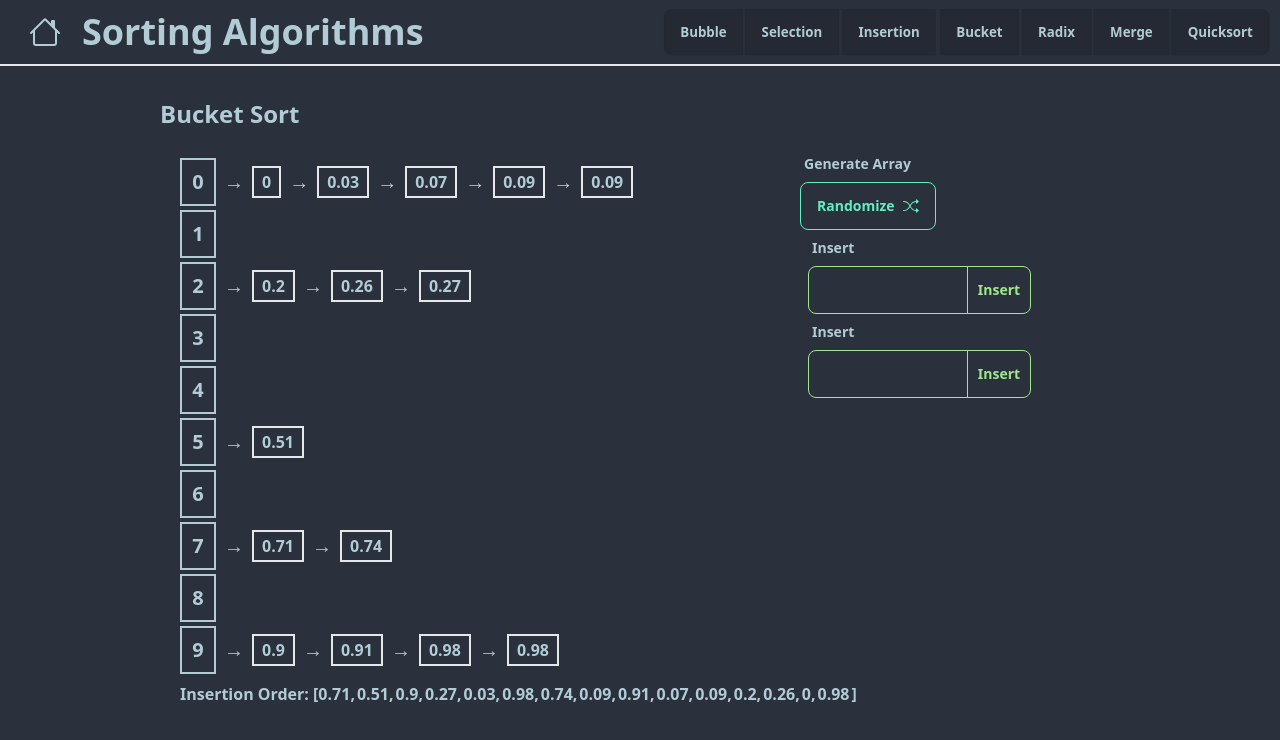
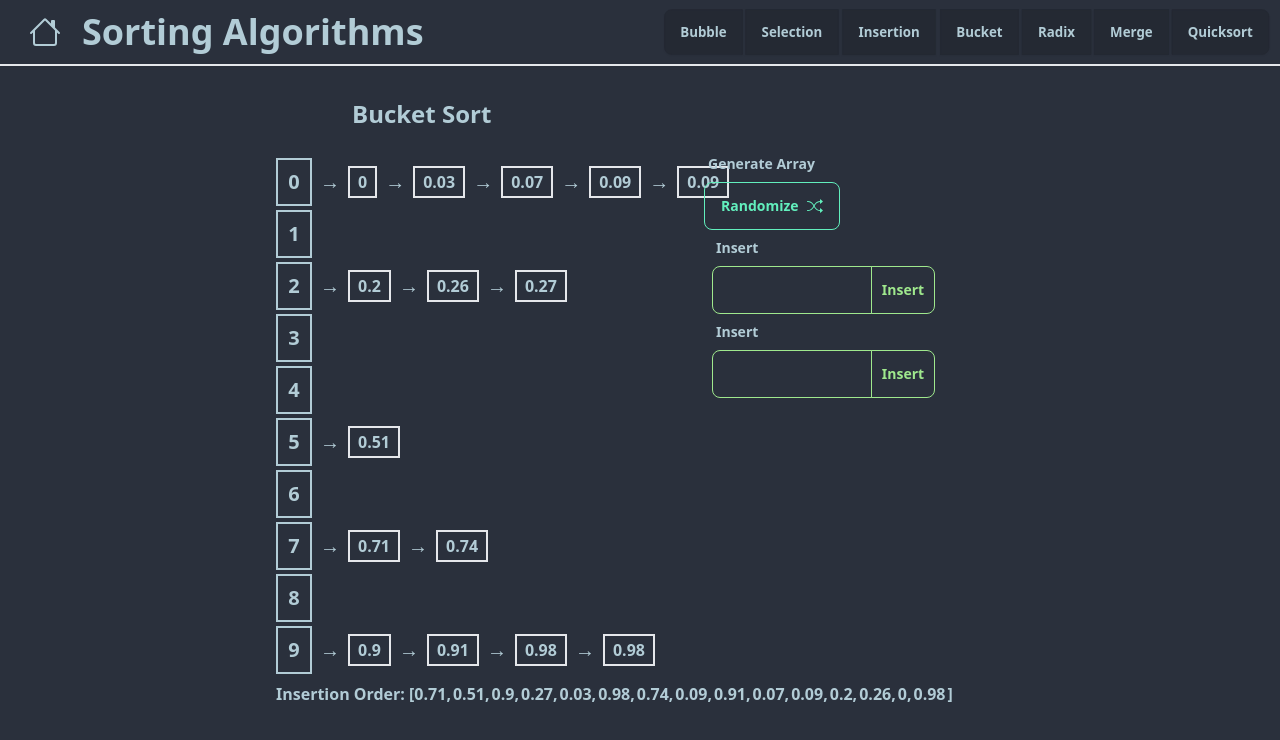
Before and after one commit to alexespejo/dsa-visualizer, a Svelte app: page /sorting_algo/bucket_sort in a window 1280 px wide. Shown: the top 740 px of the page. Built offline with nearby package versions, Linux system fonts and the light colour scheme.

Commit message:
update radix and bucket sort layouts

```diff
--- a/src/routes/SortingAlgorithms/BucketSort.svelte
+++ b/src/routes/SortingAlgorithms/BucketSort.svelte
@@ -1,7 +1,7 @@
 <script>
  import { onMount } from "svelte";
+ import FunctionVisualizerLayout from "../../layouts/FunctionVisualizerLayout.svelte";
  import { generateRandomFractions } from "../../lib/sortingAlgo";
- import Navbar from "../../components/SortingAlgoControls/Navbar.svelte";
  import FormControl from "../../components/HashTableControls/FormControl.svelte";
 
  let arr = [[], [], [], [], [], [], [], [], [], []];
@@ -23,9 +23,7 @@
  });
 </script>
 
-<Navbar />
-<main class="p-4 sm:px-32 lg:px-40">
- <h1 class="title-heading">Bucket Sort</h1>
+<FunctionVisualizerLayout title="Bucket Sort" dataStructure="SA">
  <div
   class=" p-3 flex flex-col space-y-2 lg:flex-row sm:space-y-0 sm:space-x-2 relative"
  >
@@ -100,7 +98,7 @@
    </div>
   </div>
  </div>
-</main>
+</FunctionVisualizerLayout>
 
 <style>
 </style>
--- a/src/routes/SortingAlgorithms/RadixSort.svelte
+++ b/src/routes/SortingAlgorithms/RadixSort.svelte
@@ -1,5 +1,5 @@
 <script>
- import Navbar from "../../components/SortingAlgoControls/Navbar.svelte";
+ import FunctionVisualizerLayout from "../../layouts/FunctionVisualizerLayout.svelte";
  import FormControl from "../../components/HashTableControls/FormControl.svelte";
  import MarkedElements from "../../components/SortingAlgoControls/BucketSortControls/MarkedElements.svelte";
  import {
@@ -49,9 +49,7 @@
  });
 </script>
 
-<Navbar />
-<main class="p-4 sm:px-32 lg:px-40">
- <h1 class="title-heading">Radix Sort</h1>
+<FunctionVisualizerLayout title="Radix Sort" dataStructure="SA">
  <div
   class=" p-3 flex flex-col space-y-2 lg:flex-row sm:space-y-0 sm:space-x-2 relative"
  >
@@ -117,7 +115,7 @@
    {/each}
   </div>
  </div>
-</main>
+</FunctionVisualizerLayout>
 
 <style>
  .bucket {
```
